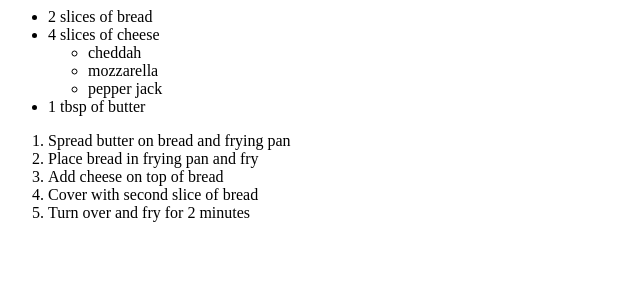
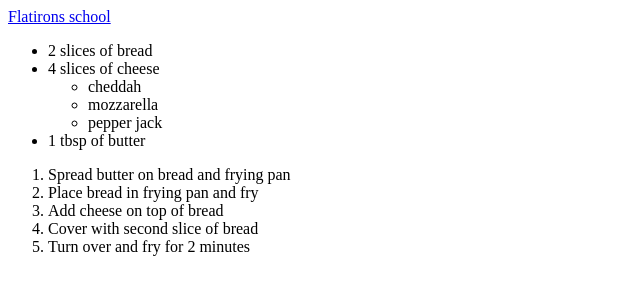
Before and after one commit to JOEL-GAYE/Assigment, a website: page index.html in a window 1280 px wide. Shown: the whole page, without its empty margins (0-640 px from the left). Drawn offline with Linux system fonts and the light colour scheme.

Commit message:
initial commit

```diff
--- a/index.html
+++ b/index.html
@@ -1,3 +1,4 @@
+<a href="https://flatironschool.com">Flatirons school</a>
 <ul>
   <li>2 slices of bread</li>
   <li>
```
